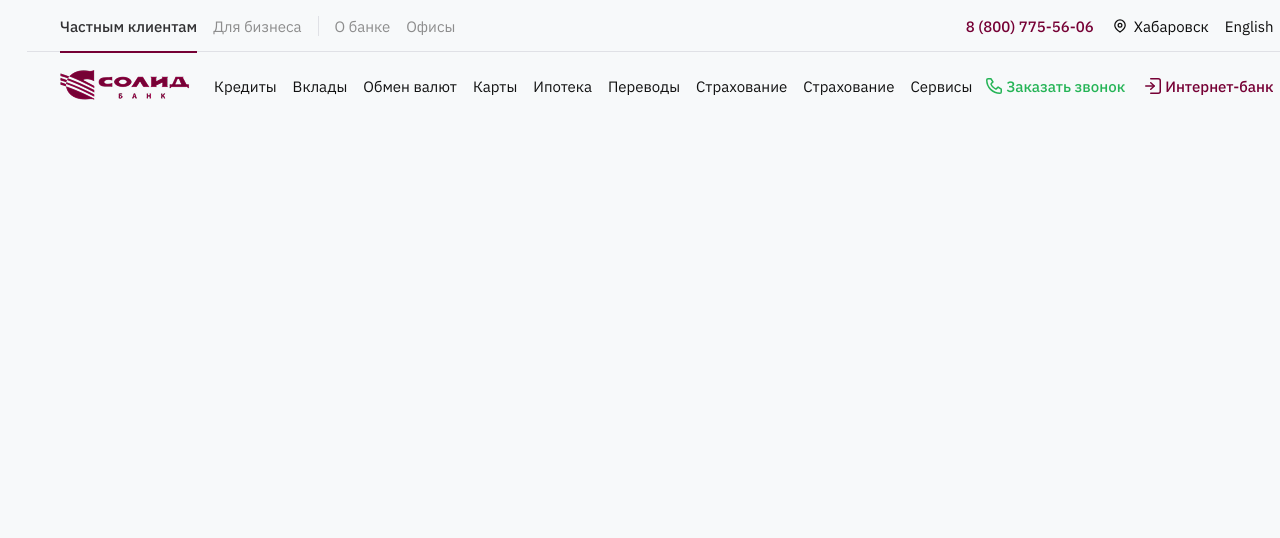
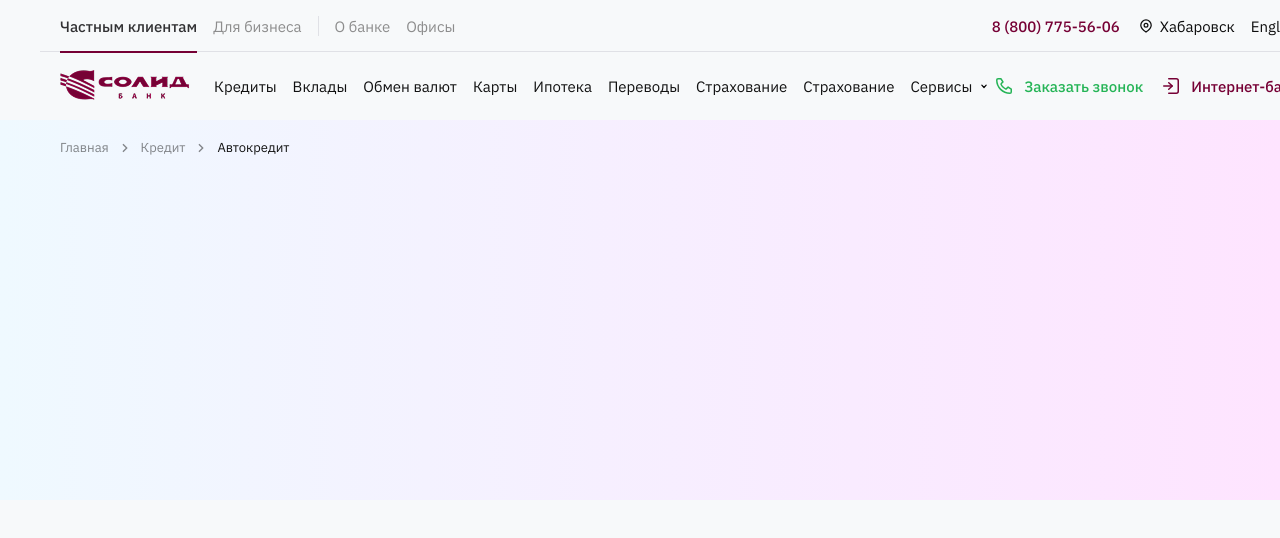
Before and after one commit to Sl1ppyKlay/rasa-test-project, a website: page index.html in a window 1280 px wide. Shown: the top 538 px of the page. Drawn offline with Linux system fonts and the light colour scheme.

Commit message:
v0.0.2 add main(banner)

```diff
--- a/assets/style/base/_variables.css
+++ b/assets/style/base/_variables.css
@@ -16,5 +16,7 @@
     --font-family-bold: IBMP-SB, sans-serif;
     --font-family-medium: IBMP-M, sans-serif;
     --font-family-regular: IBMP-R, sans-serif;
+    --micro-little-font-size: 12px;
+    --little-font-size: 13px;
     --default-font-size: 15px;
 }
--- /dev/null
+++ b/assets/style/components/_banner.css
@@ -0,0 +1,41 @@
+.banner {
+    height: 380px;
+    width: 100vw;
+    margin-left: calc(-50vw + 50%);
+    background: linear-gradient(to left, #FEE4FF, #EFF9FF);
+}
+
+.banner__container {
+    width: 100%;
+    max-width: 1440px;
+    margin: 0 auto;
+    padding: 0 60px;
+}
+
+.banner__breadcrumb {
+    padding: 19.5px 0 0 0;
+    display: flex;
+    gap: 8px;
+    flex-direction: row;
+    flex-wrap: nowrap;
+    align-items: center;
+}
+
+.banner__breadcrumb-arrow svg {
+    display: block;
+}
+
+.banner__breadcrumb a {
+    color: var(--nav-banner-no-active-color);
+    font-size: var(--little-font-size);
+    white-space: nowrap;
+    transition: all .2s ease;
+}
+
+.banner__breadcrumb a:not(.banner__breadcrumb-end_active):hover {
+    color: var(--text-color);
+}
+
+.banner__breadcrumb-end_active {
+    color: var(--nav-banner-active-color) !important;
+}
--- a/assets/style/components/_header.css
+++ b/assets/style/components/_header.css
@@ -8,7 +8,6 @@
 
 .header a {
     font-size: var(--default-font-size);
-    text-decoration: none;
     white-space: nowrap;
 }
 
@@ -45,7 +44,7 @@
     transition: color .2s ease;
 }
 
-.header__nav-link:not(.active):hover, .header__info-link:not(.active):hover {
+.header__nav-link:not(.header__nav-link_active):hover, .header__info-link:not(.header__nav-link_active):hover {
     color: var(--text-color);
 }
 
@@ -69,7 +68,7 @@
 }
 
 .header__tabs-link:last-of-type {
-    margin-right: 10px;
+    margin-right: 4px;
 }
 
 .header__location {
@@ -105,28 +104,27 @@
 
 .header__order-call {
     color: var(--seccess-color);
+    gap: 8px;
 }
 
 .header__auth {
     color: var(--primary-color);
+    gap: 8px;
 }
 
-/*.headers__tabs-open_arrow {*/
 
-/*}*/
+.header__tabs-open svg {
+    cursor: pointer;
+    display: block;
+}
 
-/*.headers__tabs-open_arrow::before {*/
-/*    content: "";*/
-/*    position: absolute;*/
-/*}*/
-
-.active {
+.header__nav-link_active {
     position: relative;
     font-family: var(--font-family-medium);
     color: var(--active-color) !important;
 }
 
-.active::after {
+.header__nav-link_active::after {
     position: absolute;
     content: "";
     left: 0;
--- a/assets/style/main.css
+++ b/assets/style/main.css
@@ -2,10 +2,16 @@
 @import 'base/_variables.css';
 @import 'base/_fonts.css';
 @import 'components/_header.css';
+@import 'components/_banner.css';
 
 body {
     background-color: var(--bg-color);
     font-family: var(--font-family-regular);
+    overflow-x: hidden;
+}
+
+body a {
+    text-decoration: none;
 }
 
 
--- a/index.html
+++ b/index.html
@@ -8,11 +8,12 @@
 </head>
   <body>
     <div class="container">
+
         <header class="header">
             <div class="header__up">
                 <div class="header__up-left">
                     <div class="header__nav">
-                        <a class="header__nav-link active" href='#'>Частным клиентам</a>
+                        <a class="header__nav-link header__nav-link_active" href='#'>Частным клиентам</a>
                         <a class="header__nav-link" href='#'>Для бизнеса</a>
                     </div>
                     <div class="header__hr"></div>
@@ -48,7 +49,11 @@
                         <a href="#" class="header__tabs-link">Страхование</a>
                         <a href="#" class="header__tabs-link">Страхование</a>
                         <a href="#" class="header__tabs-link">Сервисы</a>
-                        <div class="header__tabs-open headers__tabs-open_arrow"></div>
+                        <div class="header__tabs-open">
+                            <svg xmlns="http://www.w3.org/2000/svg" width="16" height="16" viewBox="0 0 16 16" fill="none">
+                                <path d="M10.1666 7.16675L7.99992 9.50008L5.83325 7.16675" stroke="black" stroke-width="1.2" stroke-linecap="round" stroke-linejoin="round"/>
+                            </svg>
+                        </div>
                     </div>
                 </div>
                 <div class="header__down-right">
@@ -67,6 +72,41 @@
                 </div>
             </div>
         </header>
+
+        <main class="main">
+            <div class="banner">
+                <div class="banner__container">
+                    <div class="banner__breadcrumb">
+                        <a  class="banner__breadcrumb-start" href="#">
+                            Главная
+                        </a>
+                        <div class="banner__breadcrumb-arrow">
+                            <svg xmlns="http://www.w3.org/2000/svg" width="16" height="16" viewBox="0 0 16 16" fill="none">
+                                <g opacity="0.5">
+                                    <path d="M8.78132 7.99999L5.48132 4.69999L6.42399 3.75732L10.6667 7.99999L6.42399 12.2427L5.48132 11.3L8.78132 7.99999Z" fill="#131313"/>
+                                </g>
+                            </svg>
+                        </div>
+                        <a class="banner__breadcrumb-middle" href="#">
+                            Кредит
+                        </a>
+                        <div class="banner__breadcrumb-arrow">
+                            <svg xmlns="http://www.w3.org/2000/svg" width="16" height="16" viewBox="0 0 16 16" fill="none">
+                                <g opacity="0.5">
+                                    <path d="M8.78132 7.99999L5.48132 4.69999L6.42399 3.75732L10.6667 7.99999L6.42399 12.2427L5.48132 11.3L8.78132 7.99999Z" fill="#131313"/>
+                                </g>
+                            </svg>
+                        </div>
+                        <a class="banner__breadcrumb-end banner__breadcrumb-end_active">
+                            Автокредит
+                        </a>
+                    </div>
+                    <div class="banner__title"></div>
+                    <div class="banner__img"></div>
+                </div>
+            </div>
+        </main>
+
     </div>
   </body>
 </html>
```
